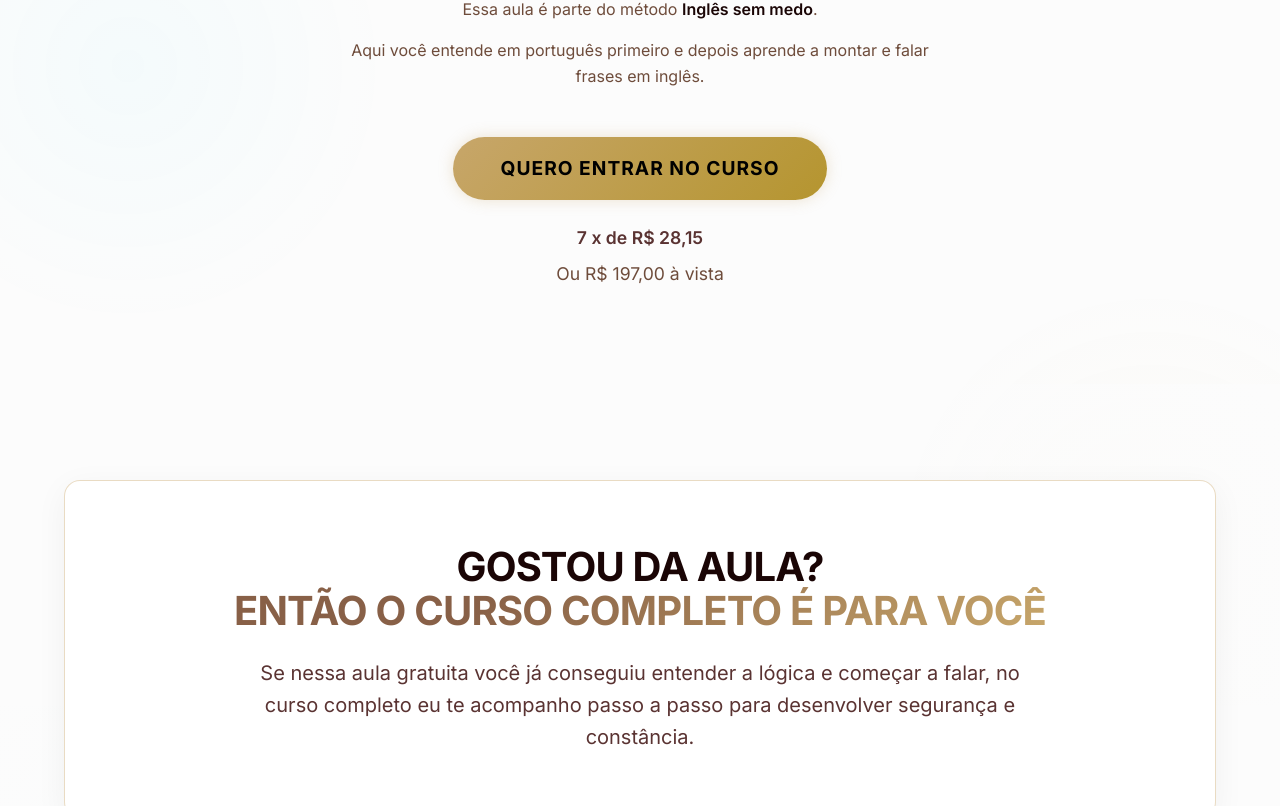
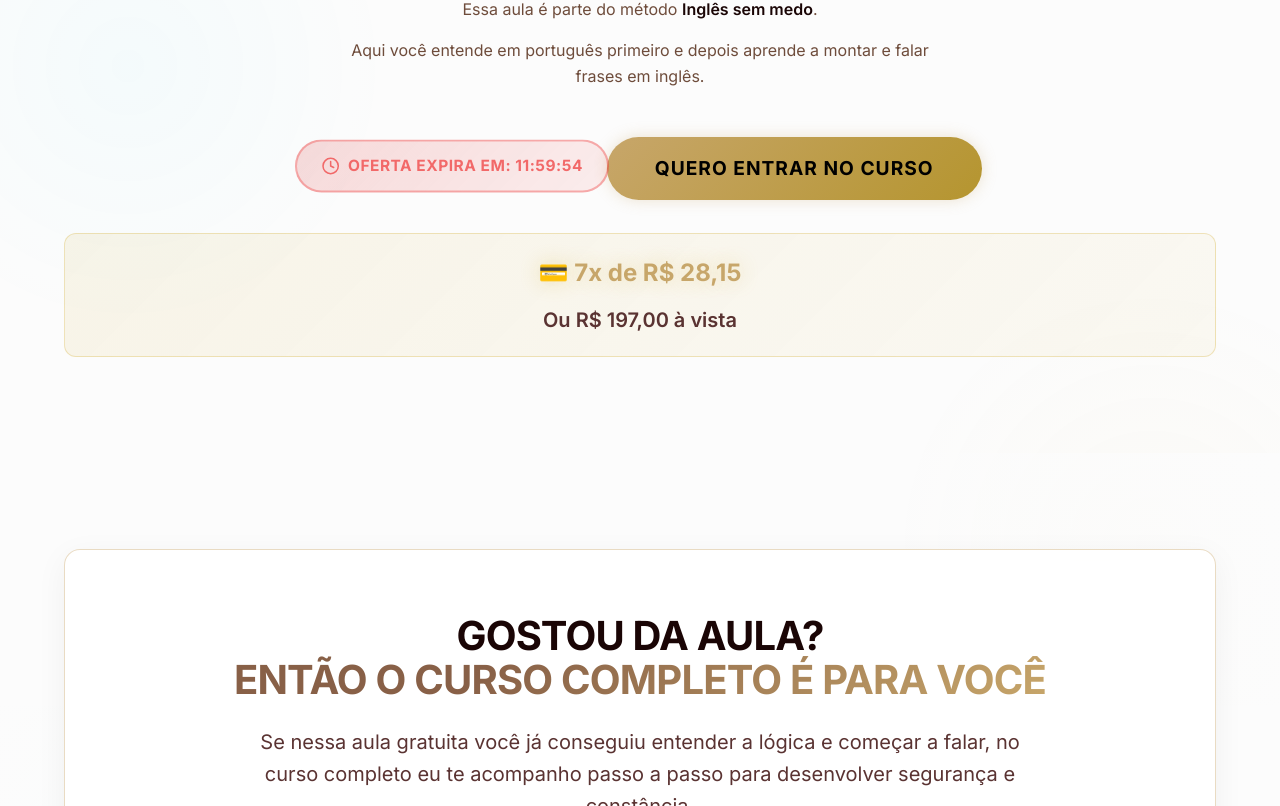
Before and after one commit to hamiltonmatematica/saradiaslp, a React (Vite) app: page / in a window 1280 px wide. Shown: the part 894-1700 px from the top of the page. Built offline with nearby package versions, Linux system fonts and the light colour scheme.

Commit message:
Add countdown timer and enhance pricing display with larger fonts and visual styling

```diff
--- /dev/null
+++ b/src/components/CountdownTimer.tsx
@@ -0,0 +1,71 @@
+import { useEffect, useState } from 'react';
+import { Clock } from 'lucide-react';
+
+export default function CountdownTimer() {
+    const [timeLeft, setTimeLeft] = useState({
+        hours: 12,
+        minutes: 0,
+        seconds: 0
+    });
+
+    useEffect(() => {
+        // Get or set the expiration time
+        const getExpirationTime = () => {
+            const stored = localStorage.getItem('offerExpiration');
+            if (stored) {
+                return parseInt(stored);
+            } else {
+                const expiration = Date.now() + (12 * 60 * 60 * 1000); // 12 hours from now
+                localStorage.setItem('offerExpiration', expiration.toString());
+                return expiration;
+            }
+        };
+
+        const expirationTime = getExpirationTime();
+
+        const timer = setInterval(() => {
+            const now = Date.now();
+            const difference = expirationTime - now;
+
+            if (difference > 0) {
+                const hours = Math.floor(difference / (1000 * 60 * 60));
+                const minutes = Math.floor((difference % (1000 * 60 * 60)) / (1000 * 60));
+                const seconds = Math.floor((difference % (1000 * 60)) / 1000);
+
+                setTimeLeft({ hours, minutes, seconds });
+            } else {
+                // Reset the timer after expiration
+                localStorage.removeItem('offerExpiration');
+                const newExpiration = Date.now() + (12 * 60 * 60 * 1000);
+                localStorage.setItem('offerExpiration', newExpiration.toString());
+            }
+        }, 1000);
+
+        return () => clearInterval(timer);
+    }, []);
+
+    return (
+        <div style={{
+            display: 'inline-flex',
+            alignItems: 'center',
+            gap: '0.5rem',
+            padding: '0.75rem 1.5rem',
+            background: 'linear-gradient(135deg, rgba(220, 38, 38, 0.2), rgba(239, 68, 68, 0.1))',
+            border: '2px solid rgba(239, 68, 68, 0.5)',
+            borderRadius: '50px',
+            marginBottom: '1rem',
+            animation: 'pulse 2s ease-in-out infinite'
+        }}>
+            <Clock size={18} style={{ color: '#ef4444' }} />
+            <span style={{
+                fontSize: '0.95rem',
+                fontWeight: 700,
+                color: '#ef4444',
+                letterSpacing: '0.5px',
+                textTransform: 'uppercase'
+            }}>
+                Oferta expira em: {String(timeLeft.hours).padStart(2, '0')}:{String(timeLeft.minutes).padStart(2, '0')}:{String(timeLeft.seconds).padStart(2, '0')}
+            </span>
+        </div>
+    );
+}
--- a/src/components/FinalCTA.tsx
+++ b/src/components/FinalCTA.tsx
@@ -1,3 +1,5 @@
+import CountdownTimer from './CountdownTimer';
+
 export default function FinalCTA() {
     return (
         <section className="section" style={{ position: 'relative', padding: '8rem 0' }}>
@@ -18,14 +20,38 @@ export default function FinalCTA() {
                     Se essa aula gratuita já te ajudou, imaginem o que o curso completo fará por você. Método, constância e segurança para falar de verdade.
                 </p>
 
+                <CountdownTimer />
+
                 <a href="https://pay.hotmart.com/C104256931L?bid=1770918139578" className="btn btn-primary" style={{ fontSize: '1.3rem', padding: '1.5rem 4rem', textTransform: 'uppercase' }}>
                     QUERO ENTRAR NO CURSO
                 </a>
 
-                <p style={{ marginTop: '1.5rem', fontSize: '1.1rem', color: 'var(--text-secondary)' }}>
-                    <span style={{ fontWeight: 600, display: 'block', marginBottom: '0.5rem' }}>7 x de R$ 28,15</span>
-                    <span style={{ color: 'var(--text-muted)' }}>Ou R$ 197,00 à vista</span>
-                </p>
+                <div style={{
+                    marginTop: '1.5rem',
+                    padding: '1.25rem',
+                    background: 'linear-gradient(135deg, rgba(212, 175, 55, 0.1), rgba(212, 175, 55, 0.05))',
+                    borderRadius: '12px',
+                    border: '1px solid rgba(212, 175, 55, 0.3)',
+                    maxWidth: '400px',
+                    margin: '1.5rem auto'
+                }}>
+                    <p style={{
+                        marginBottom: '0.75rem',
+                        fontSize: '1.5rem',
+                        fontWeight: 700,
+                        color: 'var(--accent)',
+                        textShadow: '0 0 20px rgba(212, 175, 55, 0.3)'
+                    }}>
+                        💳 7x de R$ 28,15
+                    </p>
+                    <p style={{
+                        fontSize: '1.25rem',
+                        color: 'var(--text-secondary)',
+                        fontWeight: 600
+                    }}>
+                        Ou R$ 197,00 à vista
+                    </p>
+                </div>
 
                 <p style={{ marginTop: '2rem', fontSize: '0.9rem', color: 'var(--text-muted)', letterSpacing: '1px' }}>
                     GARANTIA DE 7 DIAS • ACESSO IMEDIATO • PAGAMENTO SEGURO
--- a/src/components/Hero.tsx
+++ b/src/components/Hero.tsx
@@ -1,4 +1,5 @@
 import '../index.css';
+import CountdownTimer from './CountdownTimer';
 
 export default function Hero() {
   return (
@@ -70,6 +71,8 @@ export default function Hero() {
 
         {/* Main CTA */}
         <div className="animate-up delay-300" style={{ marginTop: '3rem' }}>
+          <CountdownTimer />
+
           <a href="https://pay.hotmart.com/C104256931L?bid=1770918139578" className="btn btn-primary" style={{
             fontSize: '1.2rem',
             padding: '1rem 3rem',
@@ -80,9 +83,29 @@ export default function Hero() {
             QUERO ENTRAR NO CURSO
           </a>
 
-          <div style={{ marginTop: '1.5rem', fontSize: '1.1rem', color: 'var(--text-secondary)' }}>
-            <p style={{ marginBottom: '0.5rem', fontWeight: 600 }}>7 x de R$ 28,15</p>
-            <p style={{ color: 'var(--text-muted)' }}>Ou R$ 197,00 à vista</p>
+          <div style={{
+            marginTop: '1.5rem',
+            padding: '1.25rem',
+            background: 'linear-gradient(135deg, rgba(212, 175, 55, 0.1), rgba(212, 175, 55, 0.05))',
+            borderRadius: '12px',
+            border: '1px solid rgba(212, 175, 55, 0.3)'
+          }}>
+            <p style={{
+              marginBottom: '0.75rem',
+              fontSize: '1.5rem',
+              fontWeight: 700,
+              color: 'var(--accent)',
+              textShadow: '0 0 20px rgba(212, 175, 55, 0.3)'
+            }}>
+              💳 7x de R$ 28,15
+            </p>
+            <p style={{
+              fontSize: '1.25rem',
+              color: 'var(--text-secondary)',
+              fontWeight: 600
+            }}>
+              Ou R$ 197,00 à vista
+            </p>
           </div>
         </div>
       </div>
--- a/src/components/Methodology.tsx
+++ b/src/components/Methodology.tsx
@@ -1,4 +1,5 @@
 import { Mic, Layers, TrendingUp } from 'lucide-react';
+import CountdownTimer from './CountdownTimer';
 
 export default function Methodology() {
     const items = [
@@ -46,6 +47,8 @@ export default function Methodology() {
 
                 {/* CTA Button */}
                 <div style={{ textAlign: 'center' }}>
+                    <CountdownTimer />
+
                     <a href="https://pay.hotmart.com/C104256931L?bid=1770918139578" className="btn btn-primary" style={{
                         fontSize: '1.2rem',
                         padding: '1rem 3rem',
@@ -56,9 +59,31 @@ export default function Methodology() {
                         QUERO ENTRAR NO CURSO
                     </a>
 
-                    <div style={{ marginTop: '1.5rem', fontSize: '1.1rem', color: 'var(--text-secondary)' }}>
-                        <p style={{ marginBottom: '0.5rem', fontWeight: 600 }}>7 x de R$ 28,15</p>
-                        <p style={{ color: 'var(--text-muted)' }}>Ou R$ 197,00 à vista</p>
+                    <div style={{
+                        marginTop: '1.5rem',
+                        padding: '1.25rem',
+                        background: 'linear-gradient(135deg, rgba(212, 175, 55, 0.1), rgba(212, 175, 55, 0.05))',
+                        borderRadius: '12px',
+                        border: '1px solid rgba(212, 175, 55, 0.3)',
+                        maxWidth: '400px',
+                        margin: '1.5rem auto 0'
+                    }}>
+                        <p style={{
+                            marginBottom: '0.75rem',
+                            fontSize: '1.5rem',
+                            fontWeight: 700,
+                            color: 'var(--accent)',
+                            textShadow: '0 0 20px rgba(212, 175, 55, 0.3)'
+                        }}>
+                            💳 7x de R$ 28,15
+                        </p>
+                        <p style={{
+                            fontSize: '1.25rem',
+                            color: 'var(--text-secondary)',
+                            fontWeight: 600
+                        }}>
+                            Ou R$ 197,00 à vista
+                        </p>
                     </div>
                 </div>
             </div>
--- a/src/index.css
+++ b/src/index.css
@@ -187,6 +187,20 @@ h6 {
   }
 }
 
+@keyframes pulse {
+
+  0%,
+  100% {
+    opacity: 1;
+    transform: scale(1);
+  }
+
+  50% {
+    opacity: 0.8;
+    transform: scale(1.02);
+  }
+}
+
 .animate-up {
   opacity: 0;
   animation: fadeUp 0.8s ease-out forwards;
```
